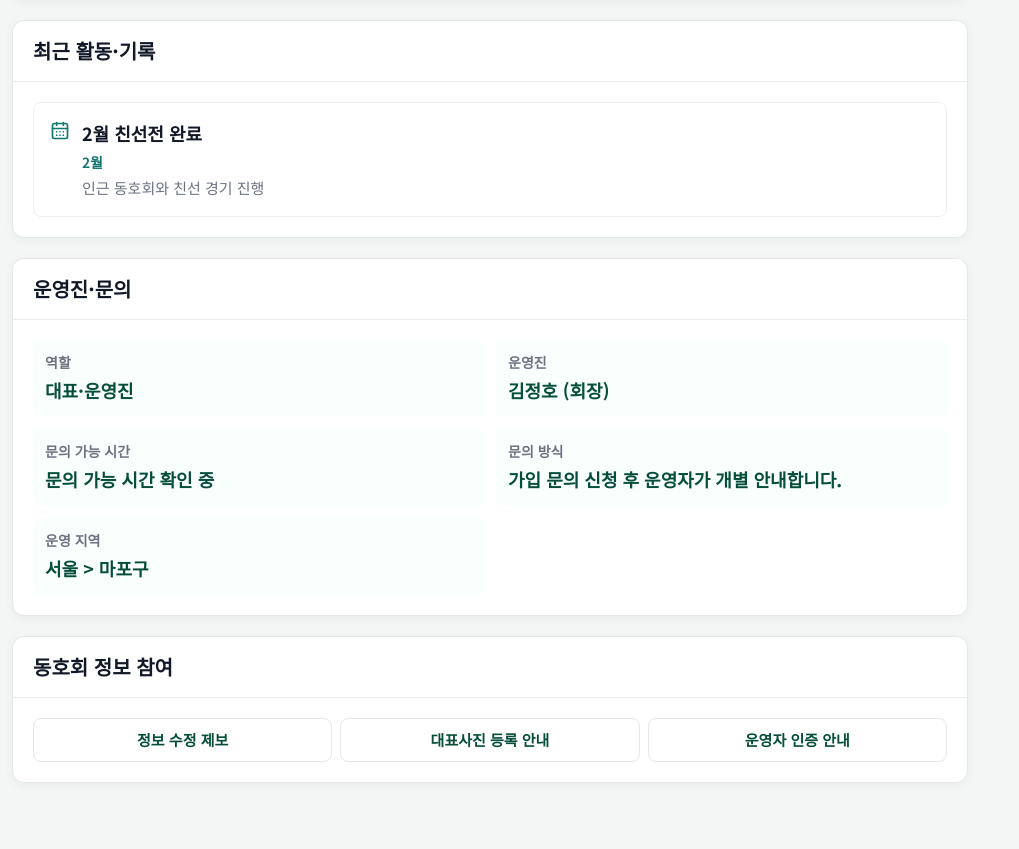
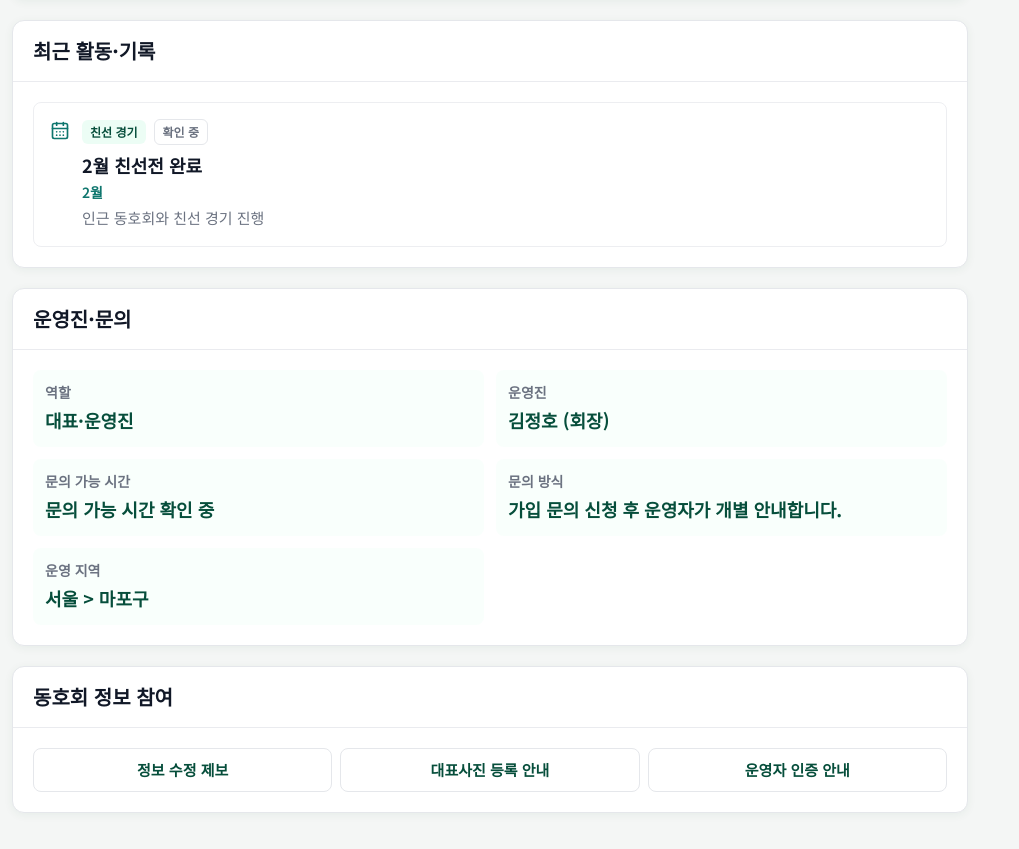
Before and after one commit to ggumggab-2604/pul-platform, a Next.js app: page /clubs/1 in a window 1280 px wide. Shown: the part 4096-4945 px from the top of the page, without its empty margins (0-1019 px from the left). Built offline with nearby package versions, Linux system fonts and the light colour scheme.

Commit message:
PUL approved club activity media structure step 7-6

```diff
--- a/src/components/clubs/detail/ClubDetailSections.tsx
+++ b/src/components/clubs/detail/ClubDetailSections.tsx
@@ -2,6 +2,8 @@ import { ClubDetailActions } from "@/components/clubs/detail/ClubDetailActions";
 import { ClubEventParticipationPanel } from "@/components/clubs/detail/ClubEventParticipationPanel";
 import { Card } from "@/components/ui/Card";
 import {
+  clubActivityTypeLabels,
+  clubContentVerificationLabels,
   clubDetailRecruitStatusLabels,
   clubNoticeImportanceLabels,
   clubNoticeTypeLabels,
@@ -119,6 +121,19 @@ const postTimeFormatter = new Intl.DateTimeFormat("ko-KR", {
   hour12: true,
   timeZone: "Asia/Seoul",
 });
+
+const activityDateFormatter = new Intl.DateTimeFormat("ko-KR", {
+  year: "numeric",
+  month: "long",
+  day: "numeric",
+  timeZone: "Asia/Seoul",
+});
+
+function formatKnownActivityDate(value?: string) {
+  if (!value) return undefined;
+  const date = new Date(value);
+  return Number.isNaN(date.getTime()) ? undefined : activityDateFormatter.format(date);
+}
 
 function formatPostPeriod(post: ClubDetailPost) {
   if (!post.startsAt) return undefined;
@@ -434,23 +449,63 @@ export function ClubBoardSection({ detail }: ClubDetailSectionsProps) {
 }
 
 export function ClubPhotosSection({ detail }: ClubDetailSectionsProps) {
-  const photos = detail.photos ?? [];
+  const photos = (detail.photos ?? [])
+    .filter(
+      (photo) =>
+        photo.moderationStatus === "visible" &&
+        photo.verificationStatus !== "rejected",
+    )
+    .slice(0, 6);
   return (
     <Card id="club-photos" title="활동사진">
       {/* 카메라 empty 는 여기만 — 공지/게시판 Card에 넣지 않음 */}
       {photos.length > 0 ? (
-        <ul className="grid grid-cols-2 gap-2 sm:grid-cols-3">
-          {photos.slice(0, 6).map((photo, index) => (
+        <ul className="grid grid-cols-2 gap-2 sm:grid-cols-3" data-testid="club-activity-photo-list">
+          {photos.map((photo, index) => {
+            const activityDate = formatKnownActivityDate(photo.activityDate);
+            const verificationLabel =
+              photo.verificationStatus === "operatorVerified" ||
+              photo.verificationStatus === "adminVerified"
+                ? clubContentVerificationLabels[photo.verificationStatus]
+                : photo.uploaderRole === "member"
+                  ? "회원 등록"
+                  : "확인 중";
+
+            return (
               <li
                 key={photo.id}
                 className={cn(
-                "relative aspect-[4/3] overflow-hidden rounded-lg bg-pul-light",
+                  "overflow-hidden rounded-lg border border-pul-border/70 bg-white",
                   index >= 4 ? "hidden sm:block" : "",
                 )}
               >
-              <Image src={photo.src} alt={photo.alt} fill className="object-cover" sizes="(max-width: 640px) 50vw, 280px" />
+                <figure>
+                  <div className="relative aspect-[4/3] overflow-hidden bg-pul-light">
+                    <Image
+                      src={photo.thumbnailUrl ?? photo.src}
+                      alt={photo.alt ?? photo.caption ?? ""}
+                      fill
+                      className="object-cover"
+                      sizes="(max-width: 640px) 50vw, 280px"
+                    />
+                  </div>
+                  <figcaption className="space-y-1.5 p-2.5">
+                    <div className="flex flex-wrap gap-1.5">
+                      <span className="rounded-md bg-pul-light px-2 py-1 text-xs font-bold text-pul-deep">
+                        {clubActivityTypeLabels[photo.activityType]}
+                      </span>
+                      <span className="rounded-md border border-pul-border bg-white px-2 py-1 text-xs font-bold text-pul-muted">
+                        {verificationLabel}
+                      </span>
+                    </div>
+                    {activityDate ? (
+                      <p className="text-xs font-semibold text-pul-muted">{activityDate}</p>
+                    ) : null}
+                  </figcaption>
+                </figure>
               </li>
-          ))}
+            );
+          })}
         </ul>
       ) : (
         <EmptyState compact>
@@ -504,24 +559,69 @@ export function ClubHomeCourseSection({ detail }: ClubDetailSectionsProps) {
 }
 
 export function ClubRecentActivitySection({ detail }: ClubDetailSectionsProps) {
-  const activities = detail.recentActivities ?? [];
+  const activities = (detail.recentActivities ?? [])
+    .filter(
+      (activity) =>
+        activity.moderationStatus === "visible" &&
+        activity.verificationStatus !== "rejected",
+    )
+    .slice(0, 3);
   return (
     <Card title="최근 활동·기록">
       {activities.length > 0 ? (
-        <ul className="space-y-3">
-          {activities.map((activity) => (
+        <ul className="space-y-3" data-testid="club-recent-activity-list">
+          {activities.map((activity) => {
+            const activityDate =
+              formatKnownActivityDate(activity.occurredAt) ?? activity.occurredAtLabel;
+            const linkedCourse = activity.linkedCourseId
+              ? courseMapItems.find((item) => item.id === activity.linkedCourseId)
+              : undefined;
+            const linkedOfficialEvent = activity.linkedOfficialEventId
+              ? detail.officialEvents.find((event) => event.id === activity.linkedOfficialEventId)
+              : undefined;
+
+            return (
               <li key={activity.id} className="flex gap-3 rounded-lg border border-pul-border/70 p-4">
-              <CalendarDays className="mt-0.5 h-5 w-5 shrink-0 text-pul-point" />
-              <div className="min-w-0">
-                <p className="font-bold text-foreground">{activity.title}</p>
-                {activity.date ? <p className="mt-1 text-sm font-semibold text-pul-point">{activity.date}</p> : null}
-                {activity.summary ? <p className="mt-1 text-[15px] text-pul-muted">{activity.summary}</p> : null}
+                <CalendarDays className="mt-0.5 h-5 w-5 shrink-0 text-pul-point" aria-hidden="true" />
+                <div className="min-w-0 flex-1">
+                  <div className="flex flex-wrap items-center gap-2">
+                    <span className="rounded-md bg-pul-light px-2 py-1 text-xs font-bold text-pul-deep">
+                      {clubActivityTypeLabels[activity.activityType]}
+                    </span>
+                    <span className="rounded-md border border-pul-border bg-white px-2 py-1 text-xs font-bold text-pul-muted">
+                      {clubContentVerificationLabels[activity.verificationStatus]}
+                    </span>
+                  </div>
+                  <h3 className="mt-2 break-words font-bold leading-snug text-foreground">{activity.title}</h3>
+                  {activityDate ? (
+                    <p className="mt-1 text-sm font-semibold text-pul-point">{activityDate}</p>
+                  ) : null}
+                  {activity.summary ? (
+                    <p className="mt-1 line-clamp-3 break-words text-[15px] leading-relaxed text-pul-muted">
+                      {activity.summary}
+                    </p>
+                  ) : null}
+                  {activity.resultSummary ? (
+                    <p className="mt-1 line-clamp-2 break-words text-sm text-pul-muted">{activity.resultSummary}</p>
+                  ) : null}
+                  {linkedCourse || linkedOfficialEvent ? (
+                    <p className="mt-2 break-words text-sm text-pul-muted">
+                      {linkedCourse ? `관련 골프장 · ${linkedCourse.name}` : ""}
+                      {linkedCourse && linkedOfficialEvent ? " / " : ""}
+                      {linkedOfficialEvent ? `관련 공식 일정 · ${linkedOfficialEvent.title}` : ""}
+                    </p>
+                  ) : null}
                 </div>
               </li>
-          ))}
+            );
+          })}
         </ul>
       ) : (
-        <EmptyState>등록된 최근 활동·기록이 없습니다.</EmptyState>
+        <EmptyState>
+          등록된 최근 활동이 없습니다.
+          <br />
+          새로운 동호회 활동은 운영진 확인 후 표시됩니다.
+        </EmptyState>
       )}
     </Card>
   );
--- a/src/data/clubData.ts
+++ b/src/data/clubData.ts
@@ -5,6 +5,8 @@ import type {
   ClubEventType,
   ClubDetailNotice,
   ClubDetailPost,
+  ClubActivityType,
+  ClubContentVerificationStatus,
   ClubJoinInquiryAvailableDay,
   ClubJoinInquiryExperience,
   ClubJoinInquiryInterest,
@@ -351,6 +353,27 @@ export const clubNoticeImportanceLabels: Record<
 > = {
   important: "중요",
   urgent: "긴급",
+};
+
+export const clubActivityTypeLabels: Record<ClubActivityType, string> = {
+  monthlyMeeting: "정기 월례회",
+  tournament: "공식 대회",
+  friendlyMatch: "친선 경기",
+  screenEvent: "스크린 대회",
+  outing: "야유회·총회",
+  training: "교육·레슨",
+  communityEvent: "봉사·지역 행사",
+  other: "기타 활동",
+};
+
+export const clubContentVerificationLabels: Record<
+  ClubContentVerificationStatus,
+  string
+> = {
+  unverified: "확인 중",
+  operatorVerified: "운영진 확인",
+  adminVerified: "관리자 확인",
+  rejected: "확인 반려",
 };
 
 export const clubEventStatusLabels: Record<ClubEventStatus, string> = {
@@ -1083,6 +1106,19 @@ const clubNoticeImportanceRank: Record<ClubDetailNotice["importance"], number> =
   normal: 2,
 };
 
+const clubRecentActivityTypeByTitle: Record<string, ClubActivityType> = {
+  "2월 친선전 완료": "friendlyMatch",
+  "1월 가족 라운드 완료": "other",
+  "2월 실력향상 클리닉 완료": "training",
+  "2월 월례회 완료": "monthlyMeeting",
+  "2월 정기 라운드 완료": "other",
+  "전국 대회 참가 완료": "tournament",
+  "2월 여성 친선전 완료": "friendlyMatch",
+  "2월 번개 라운드 2회": "other",
+  "2월 시니어 대회 완료": "tournament",
+  "1월 가족의 날 완료": "communityEvent",
+};
+
 /** 목록 기본정보를 단일 기준으로 사용해 상세페이지 데이터를 구성합니다. */
 export function getClubDetailData(id: string): ClubDetailData | undefined {
   const club = parkGolfClubs.find((item) => item.id === id);
@@ -1154,9 +1190,14 @@ export function getClubDetailData(id: string): ClubDetailData | undefined {
         ? [
             {
               id: `${club.id}-recent-1`,
+              clubId: club.id,
+              activityType: clubRecentActivityTypeByTitle[club.recentEvent] ?? "other",
               title: club.recentEvent,
-              date: recentActivityMonth,
               summary: recentActivitySummary,
+              occurredAtLabel: recentActivityMonth,
+              visibility: "public",
+              verificationStatus: "unverified",
+              moderationStatus: "visible",
             },
           ]
         : [],
--- a/src/types/index.ts
+++ b/src/types/index.ts
@@ -541,17 +541,82 @@ export type ClubDetailPost = {
   postStatus: ClubPostStatus;
 };
 
+export type ClubActivityType =
+  | "monthlyMeeting"
+  | "tournament"
+  | "friendlyMatch"
+  | "screenEvent"
+  | "outing"
+  | "training"
+  | "communityEvent"
+  | "other";
+
+export type ClubContentVerificationStatus =
+  | "unverified"
+  | "operatorVerified"
+  | "adminVerified"
+  | "rejected";
+
+export type ClubPhotoConsentStatus =
+  | "unknown"
+  | "pending"
+  | "confirmed"
+  | "withdrawn";
+
 export type ClubActivityPhoto = {
   id: string;
+  clubId: string;
   src: string;
-  alt: string;
+  thumbnailUrl?: string;
+  alt?: string;
+  caption?: string;
+  activityType: ClubActivityType;
+  activityDate?: string;
+  linkedOfficialEventId?: string;
+  linkedActivityId?: string;
+  uploaderId?: string;
+  uploaderRole: ClubContentAuthorRole;
+  visibility: ClubContentVisibility;
+  moderationStatus: ClubModerationStatus;
+  verificationStatus: ClubContentVerificationStatus;
+  consentStatus?: ClubPhotoConsentStatus;
+  consentCheckedAt?: string;
+  createdAt?: string;
+  updatedAt?: string;
+  reportCount?: number;
+  moderationReason?: string;
+  moderatedAt?: string;
+  moderatedBy?: string;
+  hiddenAt?: string;
+  restoredAt?: string;
+  auditNote?: string;
 };
 
 export type ClubRecentActivity = {
   id: string;
+  clubId: string;
+  activityType: ClubActivityType;
   title: string;
-  date?: string;
   summary?: string;
+  occurredAt?: string;
+  occurredAtLabel?: string;
+  linkedOfficialEventId?: string;
+  linkedCourseId?: string;
+  resultSummary?: string;
+  participantCount?: number;
+  visibility: ClubContentVisibility;
+  verificationStatus: ClubContentVerificationStatus;
+  moderationStatus: ClubModerationStatus;
+  createdByRole?: ClubContentAuthorRole;
+  createdAt?: string;
+  updatedAt?: string;
+  reportCount?: number;
+  moderationReason?: string;
+  moderatedAt?: string;
+  moderatedBy?: string;
+  hiddenAt?: string;
+  restoredAt?: string;
+  auditNote?: string;
 };
 
 export type ClubContactInfo = {
```
Lines whose indentation alone changed are shown as unchanged.
